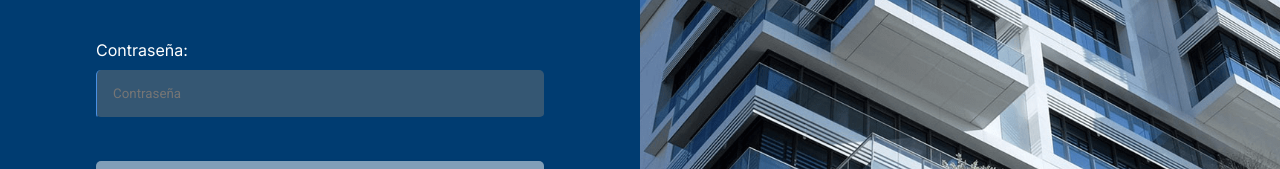
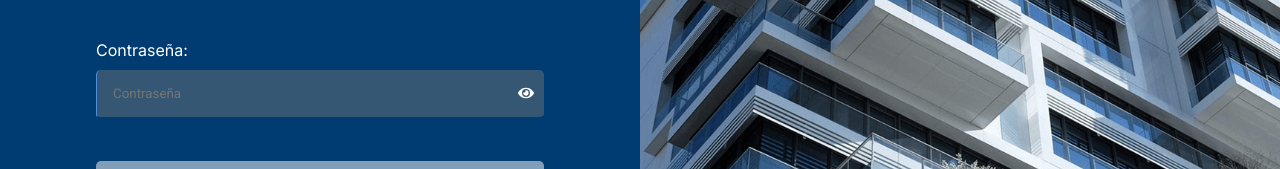
Before and after one commit to ecc97/project-next-conc, a Next.js app: page /pages/login in a window 1280 px wide. Shown: the part 382-551 px from the top of the page. Built offline with nearby package versions, Linux system fonts and the light colour scheme.

Commit message:
feat: create input password component

```diff
--- a/src/components/login/LoginForm.tsx
+++ b/src/components/login/LoginForm.tsx
@@ -5,11 +5,13 @@ import { useState } from "react"
 import Form from "@/components/form/Form"
 import Label from "@/components/ui/Label.ui"
 import Input from "@/components/ui/Input.ui"
+import InputPassword from "@/components/ui/InputPassword.ui"
 import Button from "@/components/ui/Button.ui"
 import { Container, ContainerForm, InputContent, TextError, BackgroundForm, GroupTitle } from "@/components/form/styledForm"
 import Link from "next/link"
 import { colors } from "@/app/GlobalStyles"
 import Loader from "@/components/ui/Loader.ui"
+import { FaEye, FaEyeSlash } from "react-icons/fa"
 
 interface UserLogin {
     username: string
@@ -26,6 +28,7 @@ const Login: React.FC = () => {
     const [user, setUser] = useState<UserLogin>(initialState)
     const [error, setError] = useState<string>("")
     const [isLoading, setIsLoading] = useState(false)
+    const [showPassword, setShowPassword] = useState(false)
 
     const handleChange = (e: React.ChangeEvent<HTMLInputElement>) => {
         setUser({ ...user, [e.target.name]: e.target.value })
@@ -92,8 +95,8 @@ const Login: React.FC = () => {
                     </InputContent>
                     <InputContent>
                         <Label label="Contraseña" for="password" />
-                        <Input
-                            type="password"
+                        <InputPassword
+                            type={showPassword ? "text" : "password"}
                             id="password"
                             name="password"
                             placeholder="Contraseña"
@@ -101,6 +104,11 @@ const Login: React.FC = () => {
                             onChange={handleChange}
                             $padding="1rem"
                             required
+                            icon={
+                                <span onClick={() => setShowPassword(!showPassword)}>
+                                    {showPassword ? <FaEyeSlash color={colors.white} /> : <FaEye color={colors.white} />}
+                                </span>
+                            }
                         />
                     </InputContent>
                     {error && <TextError>{error}</TextError>}
--- /dev/null
+++ b/src/components/ui/InputPassword.ui.tsx
@@ -0,0 +1,75 @@
+'use client'
+import React from "react"
+import styled from "styled-components"
+import { colors } from "@/app/GlobalStyles"
+
+interface InputPasswordProps extends StylesProps {
+    type: string
+    id: string
+    name: string
+    placeholder: string
+    value: string
+    onChange?: (e: React.ChangeEvent<HTMLInputElement>) => void
+    disabled?: boolean
+    className?: string
+    required?: boolean
+    icon?: React.ReactNode
+}
+
+interface StylesProps {
+    width?: string
+    $padding?: string
+    margin?: string
+}
+
+const InputWrapper = styled.div`
+    position: relative;
+    display: flex;
+    align-items: center;
+`
+
+const InputFieldPassword = styled.input<StylesProps>`
+    background-color: ${colors.bluegray};
+    color: ${colors.white};
+    padding: ${(props) => props.$padding || "0.75rem"};
+    border: none;
+    border-left: 1px solid ${colors.primary};
+    border-bottom: 2px solid ${colors.secondary};
+    border-radius: 5px;
+    transition: border-color 0.3s ease;
+    width: 100%;
+    &:focus {
+        border-color: ${colors.primary};
+    }
+    &:focus-visible {
+        outline: none;
+        border-color: ${colors.primary};
+    }
+`
+
+const IconWrapper = styled.div`
+    position: absolute;
+    right: 10px;
+    cursor: pointer;
+`
+
+const InputPassword: React.FC<InputPasswordProps> = ({ type, id, name, placeholder, value, onChange, disabled, required, icon, ...styledProps}) => {
+    return (
+        <InputWrapper>
+            <InputFieldPassword
+                type={type}
+                id={id}
+                name={name}
+                placeholder={placeholder}
+                value={value}
+                onChange={onChange}
+                disabled={disabled}
+                required={required}
+                {...styledProps}
+            />
+            {icon && <IconWrapper>{icon}</IconWrapper>}
+        </InputWrapper>
+    )
+}
+
+export default InputPassword
```
